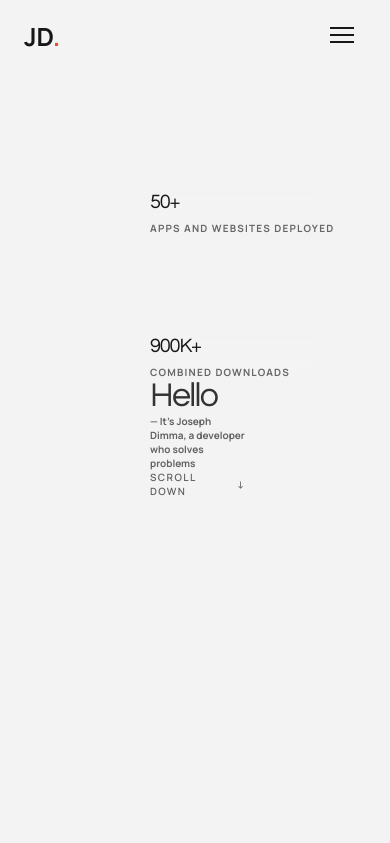
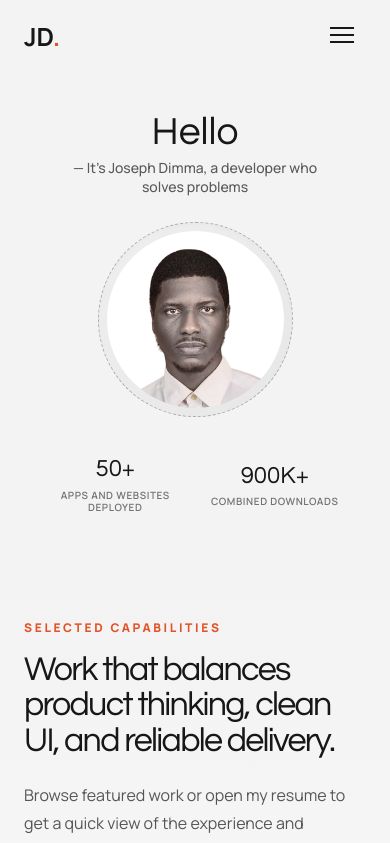
Before and after one commit to Emekabest/Portfolio, a React (Vite) app: page / in a window 390 px wide. Shown: the top 843 px of the page. Built offline with nearby package versions, Linux system fonts and the light colour scheme.

Commit message:
working on the hero--mobile--1

```diff
--- a/src/App.css
+++ b/src/App.css
@@ -508,7 +508,6 @@ footer{
   width: 100%;
   height: 100px;
   background-color: #171717;
-
 }
 
 .hero-scroll-cue {
@@ -539,6 +538,13 @@ footer{
   box-shadow: 0 8px 18px rgba(23, 23, 23, 0.06);
 } */
 
+/* Mobile-Only Hero Layout Elements (Hidden on Desktop) */
+.hero-content-top-mobile,
+.hero-content-center-mobile,
+.hero-content-bottom-mobile {
+  display: none;
+}
+
 @media (max-width: 850px) {
   .site-header { height: 72px; }
   .primary-nav { display: none; }
@@ -546,102 +552,126 @@ footer{
   .menu-toggle { display: block; }
 
   .hero {
-    align-items: center;
-    justify-content: flex-start;
-    padding-top: 104px;
-    padding-bottom: 56px;
+    height: 70vh !important;
+    min-height: auto !important;
+    width: 100%;
     background-image: none !important;
-    height: auto;
-    min-height: 100svh;
+    padding: 72px 24px 24px !important;
+    display: flex !important;
+    align-items: stretch !important;
+    justify-content: stretch !important;
   }
 
   .hero::before {
     display: none;
   }
 
-  .hero-copy {
-    max-width: 100%;
-    padding-left: 0;
-    align-items: center;
-    gap: 24px;
+  .hero-content {
+    width: 100% !important;
+    height: 100% !important;
+    padding: 0 !important;
+    display: flex !important;
+    flex-direction: column !important;
+    justify-content: space-between !important;
   }
 
-  .hero-intro {
-    text-align: center;
+  /* Force hide original desktop-based sections on mobile scale */
+  .hero-content-top,
+  .hero-content-center,
+  .hero-content-bottom {
+    display: none !important;
   }
 
-  /* Elegant Mobile Profile Placeholder Frame */
-  .hero-mobile-image-wrapper {
-    display: block;
-    margin: 18px auto 22px;
-    width: min(220px, 100%);
+  /* Show and Style Mobile-Only Hero Divisions */
+  .hero-content-top-mobile {
+    display: flex !important;
+    flex-direction: column;
+    justify-content: center;
+    align-items: center;
+    text-align: center;
+    height: 33%;
   }
 
-  .hero-mobile-frame {
+  .hero-content-top-mobile h1 {
+    font-family: var(--display);
+    font-size: clamp(38px, 10vw, 48px);
+    color: #171717;
+    margin: 0 0 4px;
+    line-height: 1.1;
+  }
+
+  .hero-content-top-mobile p {
+    font-family: var(--sans);
+    font-size: 14px;
+    font-weight: 500;
+    color: rgba(23, 23, 23, 0.7);
+    margin: 0;
+    max-width: 28ch;
+  }
+
+  .hero-content-center-mobile {
+    display: flex !important;
+    justify-content: center;
+    align-items: center;
+    height: 34%;
+  }
+
+  .mobile-circle-frame {
+    width: min(200px, 50vw);
     aspect-ratio: 1;
+    border-radius: 50%;
+    border: 1px dashed rgba(23, 23, 23, 0.3);
     background: linear-gradient(135deg, rgba(23, 23, 23, 0.02) 0%, rgba(23, 23, 23, 0.05) 100%);
-    border: 1px dashed rgba(23, 23, 23, 0.2);
-    border-radius: 24px;
-    padding: 8px;
     display: flex;
     align-items: center;
     justify-content: center;
+    padding: 8px;
+    box-shadow: inset 0 2px 4px rgba(0, 0, 0, 0.02);
+    overflow: hidden;
   }
 
-  .hero-mobile-frame-inner {
+  .mobile-circle-image {
     width: 100%;
     height: 100%;
-    border-radius: 18px;
-    background: #ffffff;
-    display: flex;
-    flex-direction: column;
-    align-items: center;
-    justify-content: center;
-    gap: 8px;
-    box-shadow: inset 0 2px 4px rgba(0, 0, 0, 0.03);
+    object-fit: cover;
+    object-position: 70% right;
+    border-radius: 50%;
+    display: block;
   }
 
-  .placeholder-icon {
-    font-size: 36px;
-    opacity: 0.65;
+  .hero-content-bottom-mobile {
+    display: flex !important;
+    justify-content: center;
+    align-items: center;
+    gap: clamp(16px, 5vw, 36px);
+    height: 33%;
   }
 
-  .placeholder-label {
-    font-size: 11px;
-    font-weight: 700;
-    color: rgba(23, 23, 23, 0.4);
-    letter-spacing: 0.1em;
-    text-transform: uppercase;
-    margin: 0;
+  .mobile-stat-box {
+    text-align: center;
+    flex: 1;
+    max-width: 140px;
   }
 
-  .hero h1 {
-    font-size: clamp(34px, 8.2vw, 48px);
-    max-width: 100%;
-    line-height: 1.02;
-    letter-spacing: -0.05em;
+  .mobile-stat-box strong {
+    display: block;
+    font-family: var(--display);
+    font-size: clamp(24px, 6vw, 30px);
+    color: #171717;
+    line-height: 1.1;
+    font-weight: 400;
   }
 
-  .hero h1 span {
-    font-size: clamp(34px, 8.2vw, 48px);
-    display: inline;
-  }
-
-  .hero-summary {
-    font-size: 16px;
-    max-width: 36ch;
-    margin: 14px auto 0;
-  }
-
-  .hero-stats {
-    width: 100%;
-    justify-content: center;
-    gap: 12px;
-  }
-
-  .hero-stat {
-    flex: 1 1 140px;
-    padding: 14px 16px;
+  .mobile-stat-box span {
+    display: block;
+    font-family: var(--sans);
+    font-size: 10px;
+    font-weight: 600;
+    color: rgba(23, 23, 23, 0.58);
+    text-transform: uppercase;
+    letter-spacing: 0.06em;
+    margin-top: 6px;
+    line-height: 1.25;
   }
 
   .highlights {
--- a/src/App.jsx
+++ b/src/App.jsx
@@ -1,5 +1,6 @@
 import { useState, useEffect } from 'react'
 import heroBgImg from './assets/hero-background.png'
+import heroMobileImg from './assets/user-mobile.png'
 import './App.css'
 
 function App() {
@@ -101,6 +102,28 @@ function App() {
       <section className="hero" id="top" aria-labelledby="hero-title">
         <div className='hero-content'>
 
+          <div className='hero-content-top-mobile'>
+            <h1>Hello</h1>
+            <p>— It’s Joseph Dimma, a developer who solves problems</p>
+          </div>
+
+          <div className='hero-content-center-mobile'>
+            <div className="mobile-circle-frame">
+              <img src={heroMobileImg} alt="Joseph Dimma" className="mobile-circle-image" />
+            </div>
+          </div>
+
+          <div className='hero-content-bottom-mobile'>
+            <div className="mobile-stat-box">
+              <strong>50+</strong>
+              <span>Apps and Websites deployed</span>
+            </div>
+            <div className="mobile-stat-box">
+              <strong>900K+</strong>
+              <span>Combined downloads</span>
+            </div>
+          </div>
+
           <div className='hero-content-top'>
             <p className="hero-stat-pill"><strong>50+</strong><span>Apps and Websites deployed</span></p>
             <p className="hero-stat-pill"><strong>900K+</strong><span>Combined downloads</span></p>
```
Also changed, not shown: src/assets/user-mobile.png (added), 1 other file (tests, documents, lock files or other folders).
